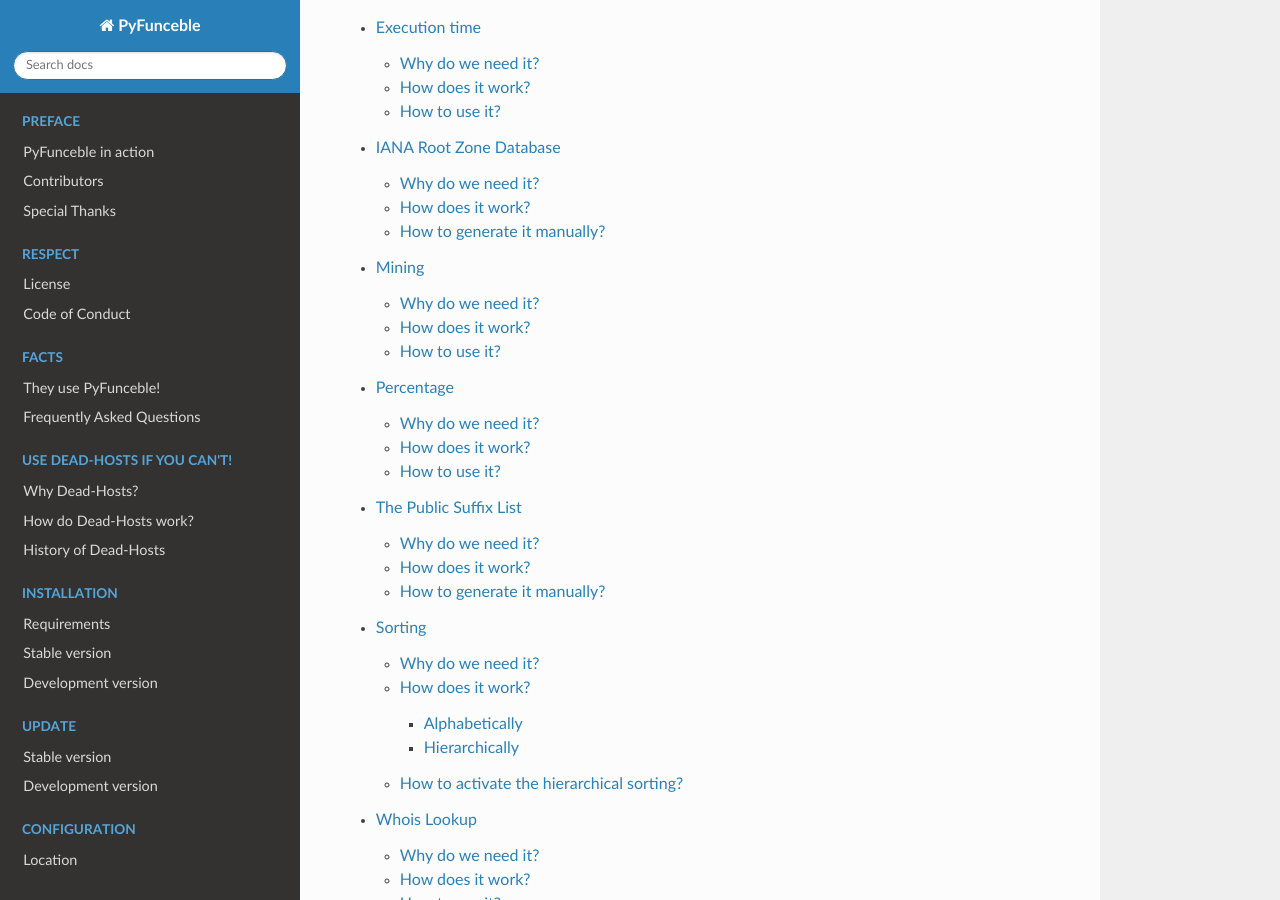
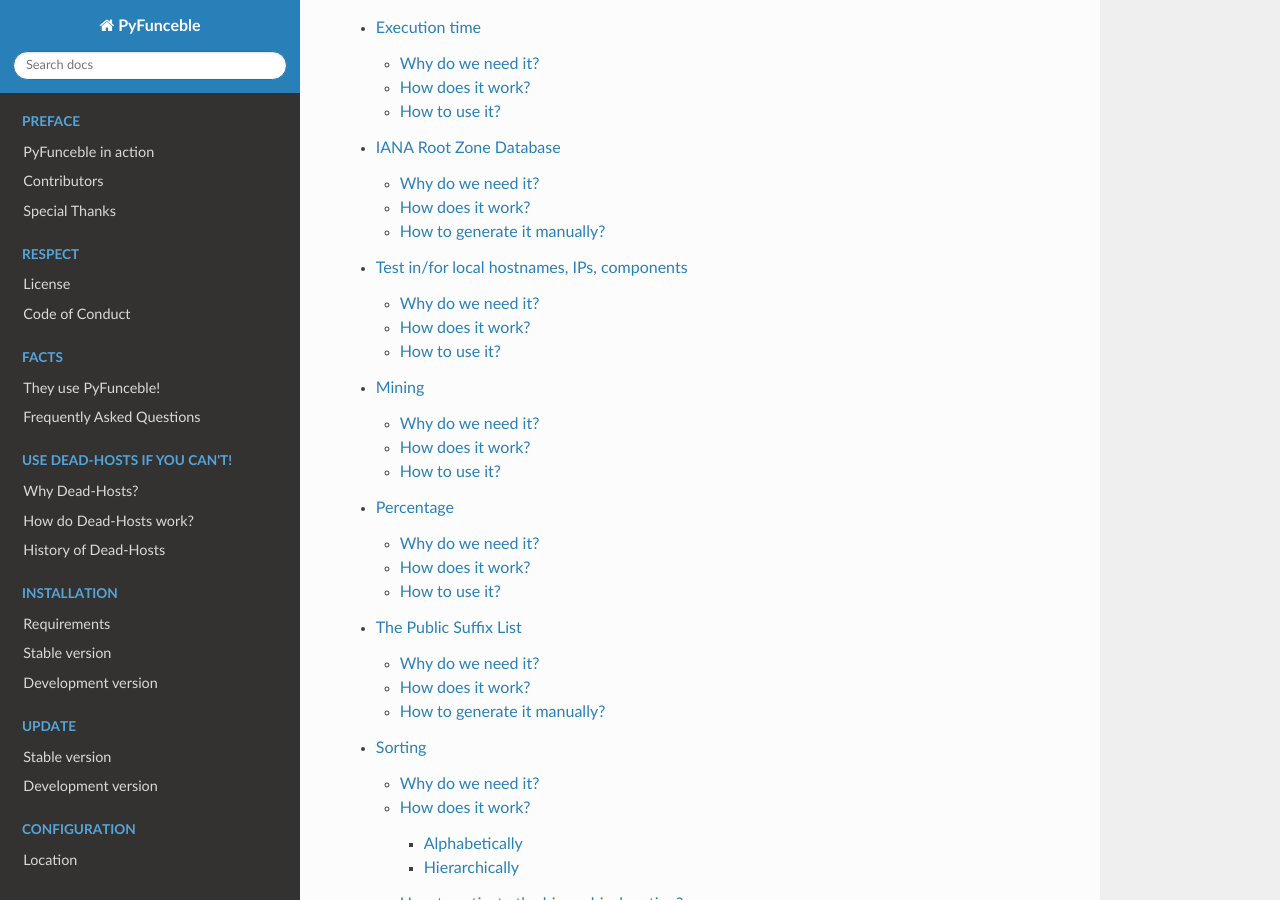
Before and after one commit to PyFunceble/rst-docs, a Sphinx documentation site: the page built from docs/index.rst, in a window 1280 px wide and 900 px high, scrolled down 9570 px. Built offline with Sphinx 7.4.7 and the Read the Docs theme 2.0.0, drawn with Linux system fonts in a browser that asks for light colours; pages that are not in the unit, such as notebooks, are missing from menus.

Commit message:
Introduction of the local test docs

```diff
--- /dev/null
+++ b/docs/components/local.rst
@@ -0,0 +1,29 @@
+Test in/for local hostnames, IPs, components
+============================================
+
+Why do we need it?
+------------------
+
+As we may need to test for local hostnames, IPs, components in a local network, this components allows a less aggressive way of syntax validation.
+
+How does it work?
+-----------------
+
+We simply use a less aggressive syntax validation so that everything you give us is being tested.
+
+How to use it?
+--------------
+
+Simply change
+
+::
+
+   local:                   False
+
+to
+
+::
+
+   local:                   True
+
+into your personal :code:`.PyFunceble.yaml` or use the :code:`--local` argument from the CLI to activate it.
--- a/docs/index.rst
+++ b/docs/index.rst
@@ -136,6 +136,7 @@
    components/execution-time
    components/filter
    components/iana
+   components/local
    components/logs-sharing
    components/mining
    components/output-files
```
